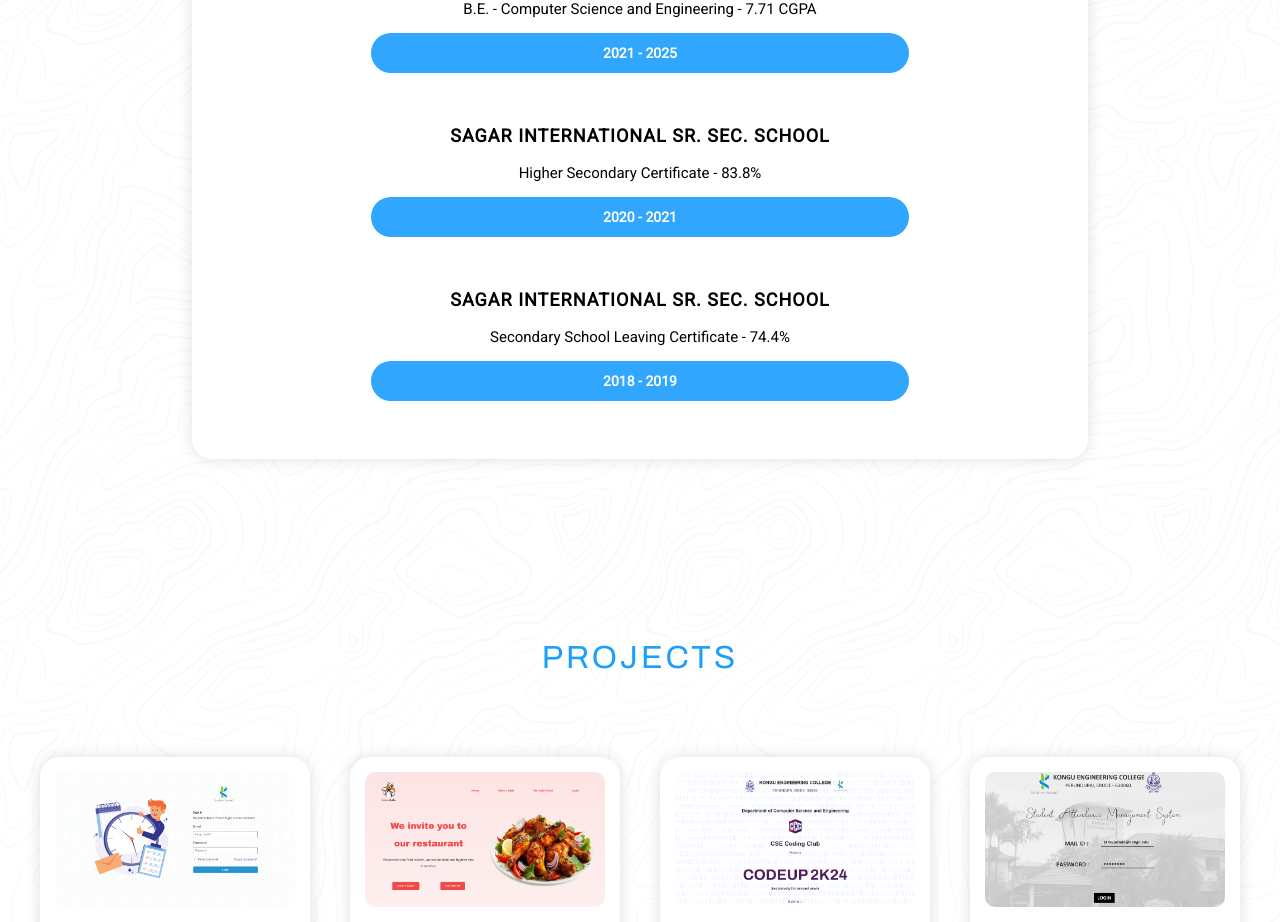
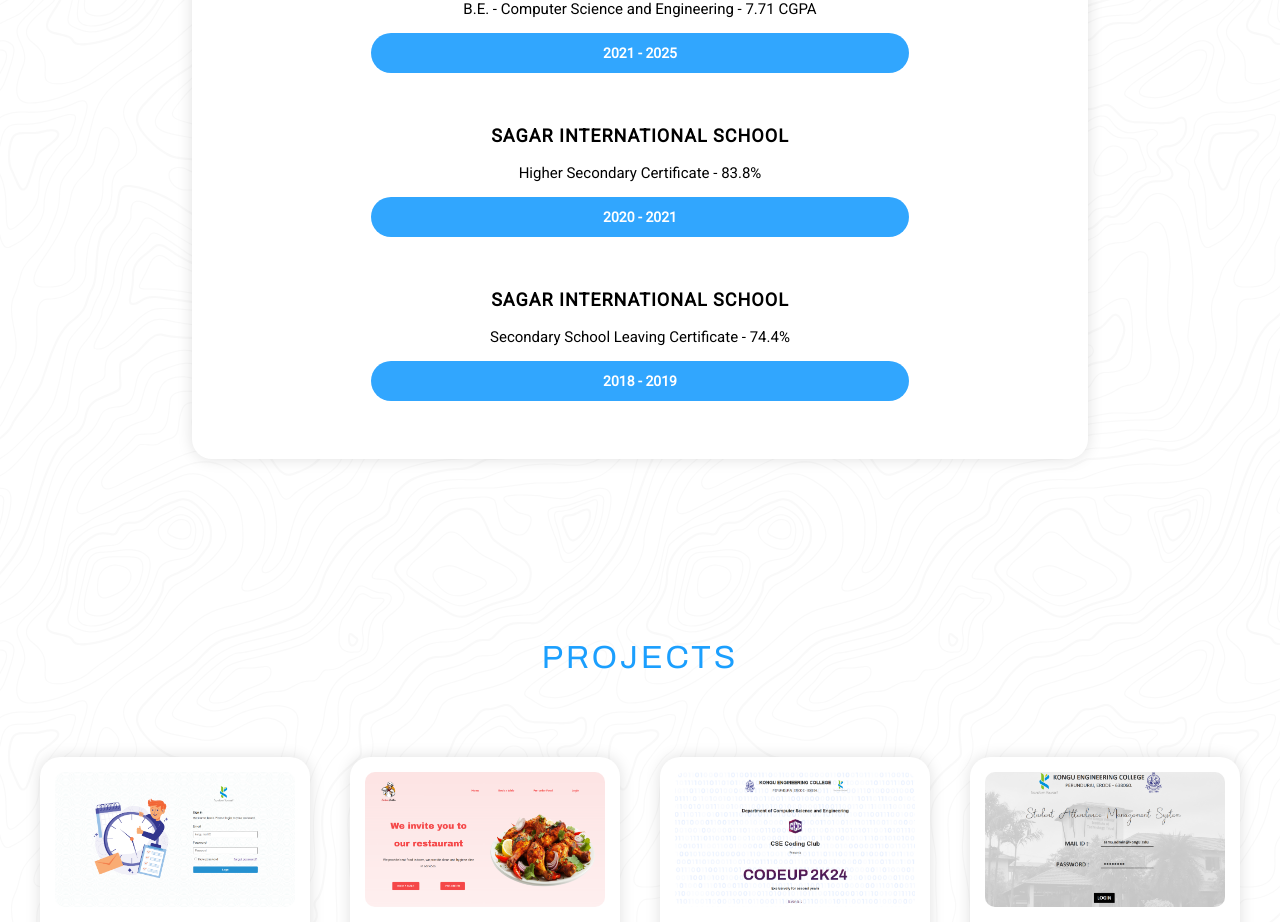
Before and after one commit to gokulsundar-s/gokulsundar-portfolio, a React (Create React App) app: page / in a window 1280 px wide. Shown: the part 2120-3042 px from the top of the page. Built offline with nearby package versions, Linux system fonts and the light colour scheme.

Commit message:
update commit

```diff
--- a/src/Components/Activities.js
+++ b/src/Components/Activities.js
@@ -23,7 +23,7 @@ export default function Activities() {
             </div>
 
             <div className = "activity-name-container">
-                <p className = "activity-institution">SAGAR INTERNATIONAL SR. SEC. SCHOOL</p>
+                <p className = "activity-institution">SAGAR INTERNATIONAL gtSCHOOL</p>
                 <p className = "activity-roll">Class Representative</p>
             </div>
             <div className = "activity-year-container">
--- a/src/Components/Education.js
+++ b/src/Components/Education.js
@@ -15,7 +15,7 @@ export default function Education() {
             </div>
 
             <div className = "education-name-container">
-                <p className = "education-institution">SAGAR INTERNATIONAL SR. SEC. SCHOOL</p>
+                <p className = "education-institution">SAGAR INTERNATIONAL SCHOOL</p>
                 <p className = "education-course">Higher Secondary Certificate - 83.8%</p>
             </div>
             <div className = "education-year-container">
@@ -23,7 +23,7 @@ export default function Education() {
             </div>
 
             <div className = "education-name-container">
-                <p className = "education-institution">SAGAR INTERNATIONAL SR. SEC. SCHOOL</p>
+                <p className = "education-institution">SAGAR INTERNATIONAL SCHOOL</p>
                 <p className = "education-course">Secondary School Leaving Certificate - 74.4%</p>
             </div>
             <div className = "education-year-container">
```
